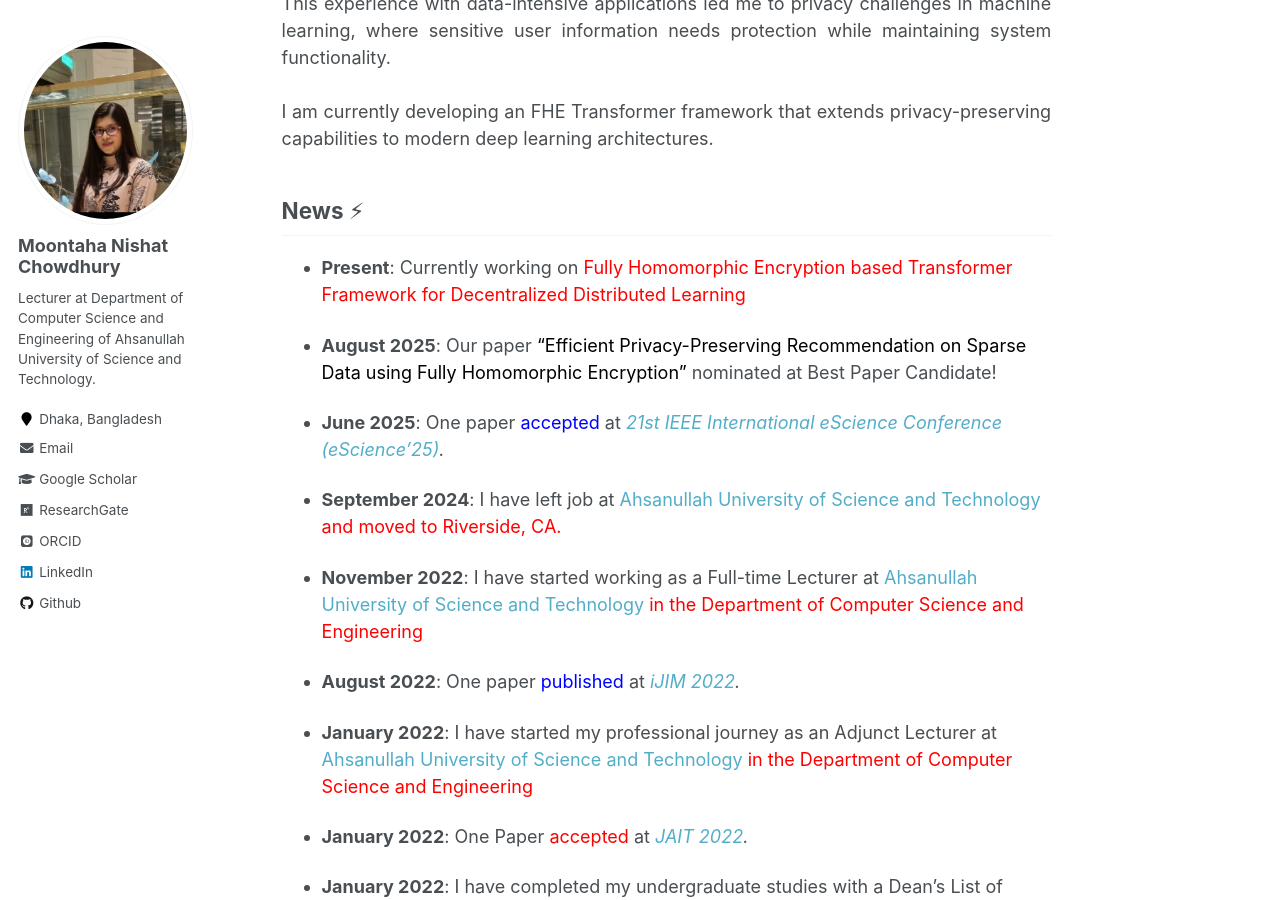
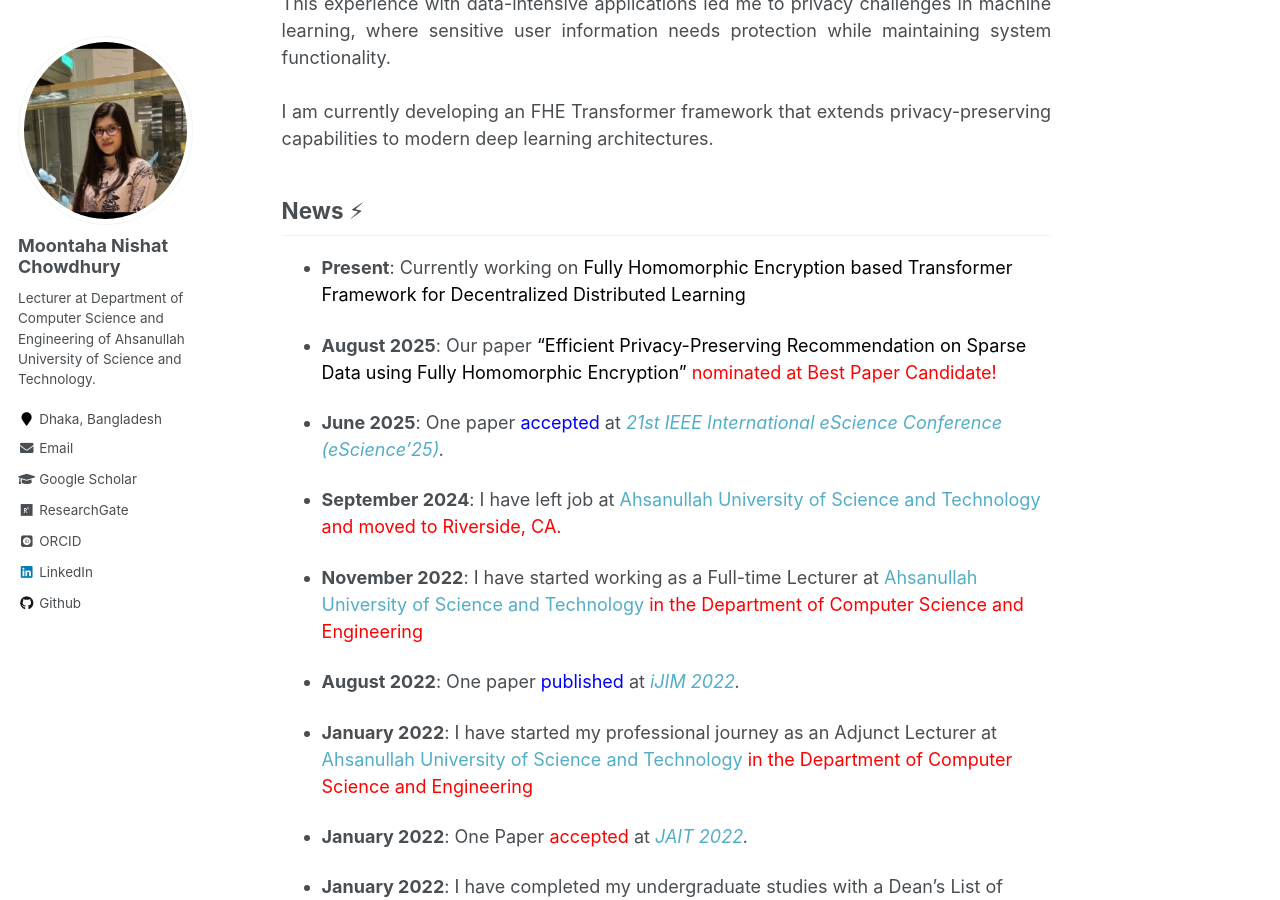
Before and after one commit to chowdhurymoontaha/chowdhurymoontaha.github.io, a Jekyll site: the page built from _pages/about.md, in a window 1280 px wide and 900 px high, scrolled down 990 px. Built offline with Jekyll 4.4.1, drawn with Linux system fonts in a browser that asks for light colours; some web fonts are replaced.

Commit message:
Update about.md

```diff
--- a/_pages/about.md
+++ b/_pages/about.md
@@ -25,9 +25,9 @@ I am currently developing an FHE Transformer framework that extends privacy-pres
  </p>
 
 ## News ⚡
-+ <strong>Present</strong>: Currently working on <span style="color:red">Fully Homomorphic Encryption based Transformer Framework for Decentralized Distributed Learning</span>
++ <strong>Present</strong>: Currently working on <span style="color:black">Fully Homomorphic Encryption based Transformer Framework for Decentralized Distributed Learning</span>
 
-+ <strong>August 2025</strong>: Our paper <span style="color:black">"Efficient Privacy-Preserving Recommendation on Sparse Data using Fully Homomorphic Encryption"</span> nominated at Best Paper Candidate!
++ <strong>August 2025</strong>: Our paper <span style="color:black">"Efficient Privacy-Preserving Recommendation on Sparse Data using Fully Homomorphic Encryption"</span><span style="color:red"> nominated at Best Paper Candidate!</span>
 
 + <strong>June 2025</strong>: One paper <span style="color:blue">accepted</span> at <em><a href="https://www.escience-conference.org/2025/papers">21st IEEE International eScience Conference (eScience'25)</a>.</em>
 
```
